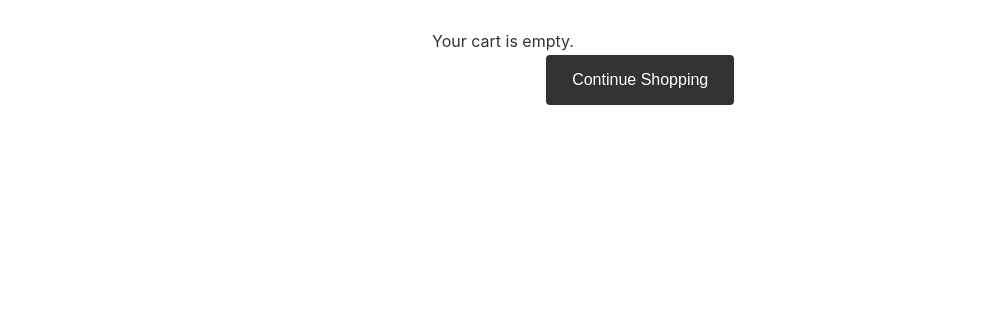
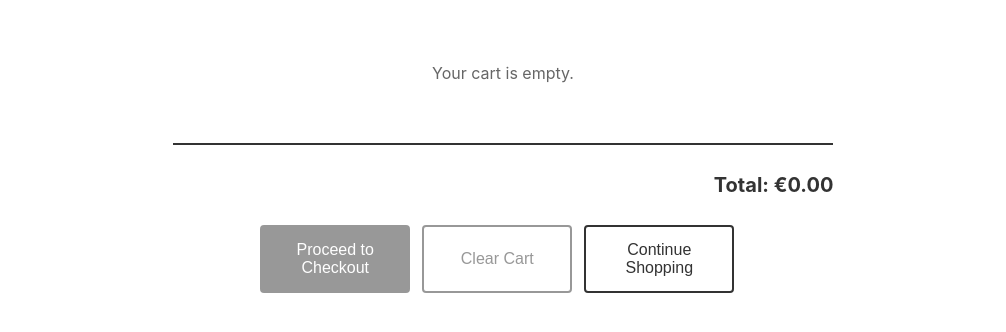
Before and after one commit to tomdread/shaunamcnally.com, a plain HTML site: page cart/index.html in a window 1280 px wide. Shown: the part 164-496 px from the top of the page, without its empty margins (137-1143 px from the left). Drawn offline with Linux system fonts and the light colour scheme.

Commit message:
look better

```diff
--- a/cart/index.html
+++ b/cart/index.html
@@ -38,6 +38,7 @@
                             id="checkout-btn"
                             onclick="proceedToCheckout()"
                             aria-label="Proceed to checkout"
+                            disabled
                         >
                             Proceed to Checkout
                         </button>
@@ -47,26 +48,13 @@
                             id="clear-cart-btn"
                             onclick="clearCart()"
                             aria-label="Clear all items from cart"
+                            disabled
                         >
                             Clear Cart
                         </button>
                         <button
                             type="button"
                             class="btn btn-secondary"
-                            onclick="window.location.href='/art/index.html'"
-                            aria-label="Continue shopping"
-                        >
-                            Continue Shopping
-                        </button>
-                    </div>
-                </section>
-
-                <section id="empty-cart-message" class="cart-section" style="display: none; text-align: center;">
-                    <p>Your cart is empty.</p>
-                    <div class="purchase-buttons">
-                        <button
-                            type="button"
-                            class="btn btn-primary"
                             onclick="window.location.href='/art/index.html'"
                             aria-label="Continue shopping"
                         >
@@ -85,21 +73,43 @@
             const cart = getCart();
             const cartItemsContainer = document.getElementById('cart-items-container');
             const cartTotal = document.getElementById('total-price');
-            const cartSection = document.getElementById('cart-items-section');
-            const emptyCartMessage = document.getElementById('empty-cart-message');
+            const checkoutBtn = document.getElementById('checkout-btn');
+            const clearCartBtn = document.getElementById('clear-cart-btn');
+
+            // Clear container
+            cartItemsContainer.innerHTML = '';
+            let total = 0;
 
             if (!cart || cart.length === 0) {
-                cartSection.style.display = 'none';
-                emptyCartMessage.style.display = 'block';
+                // Show empty cart message
+                const emptyMessage = document.createElement('p');
+                emptyMessage.style.textAlign = 'center';
+                emptyMessage.style.padding = '2rem';
+                emptyMessage.style.color = '#666';
+                emptyMessage.textContent = 'Your cart is empty.';
+                cartItemsContainer.appendChild(emptyMessage);
+
+                // Disable buttons
+                if (checkoutBtn) {
+                    checkoutBtn.disabled = true;
+                }
+                if (clearCartBtn) {
+                    clearCartBtn.disabled = true;
+                }
+
+                cartTotal.textContent = '€0.00';
                 return;
             }
 
-            cartSection.style.display = 'block';
-            emptyCartMessage.style.display = 'none';
+            // Enable buttons when cart has items
+            if (checkoutBtn) {
+                checkoutBtn.disabled = false;
+            }
+            if (clearCartBtn) {
+                clearCartBtn.disabled = false;
+            }
 
-            cartItemsContainer.innerHTML = '';
-            let total = 0;
-
+            // Display cart items
             cart.forEach((item, index) => {
                 const itemElement = document.createElement('div');
                 itemElement.className = 'cart-item';
--- a/style.css
+++ b/style.css
@@ -180,6 +180,13 @@ main {
 .btn-secondary:hover,
 .btn-secondary:focus {
     background-color: #f5f5f5;
+}
+
+.btn:disabled,
+.btn[disabled] {
+    opacity: 0.5;
+    cursor: not-allowed;
+    pointer-events: none;
 }
 
 /* Artwork List - Mobile First */
```
